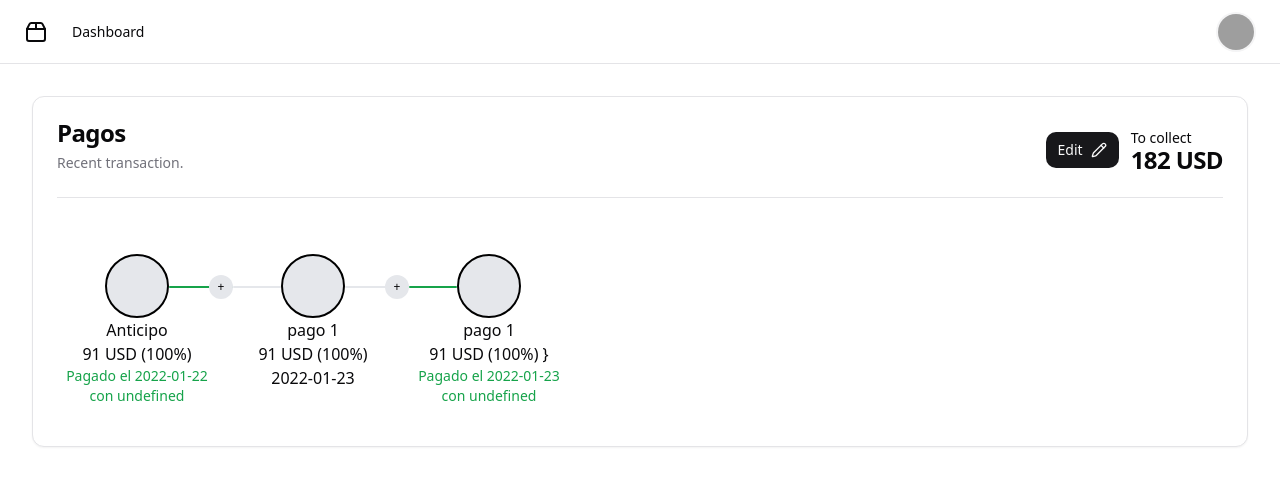
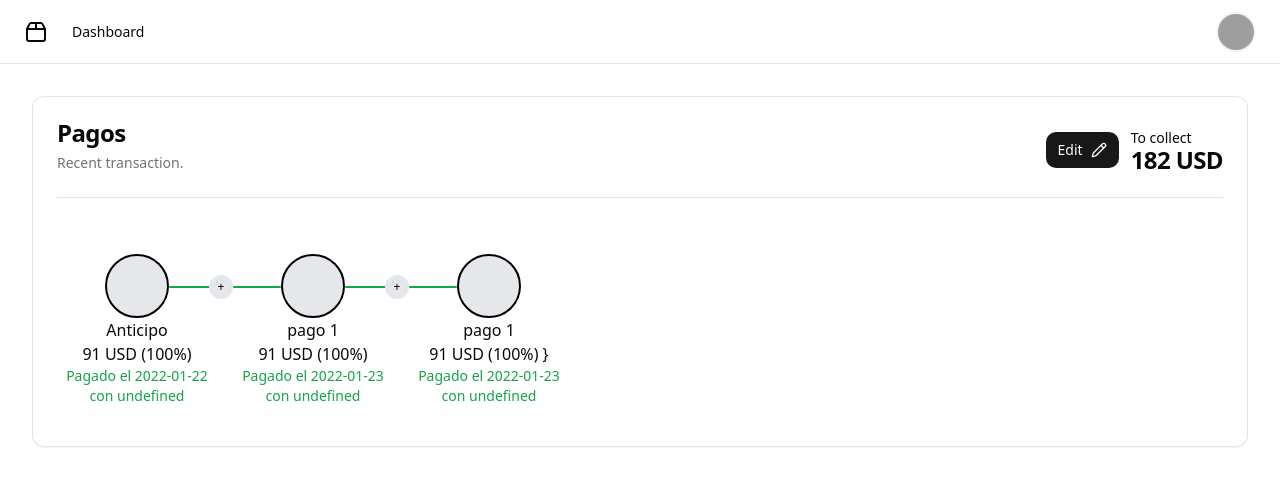
Before and after one commit to alejopua/controlPay_2024, a React (Vite) app: page / in a window 1280 px wide. Shown: the top 486 px of the page. Built offline with nearby package versions, Linux system fonts and the light colour scheme; grey boxes are pictures that could not be loaded.

Commit message:
refactor: Improve MiddlePay component UI and add payment status display

```diff
--- a/src/controlPay/components/MiddlePay.jsx
+++ b/src/controlPay/components/MiddlePay.jsx
@@ -6,11 +6,16 @@ export const MiddlePay = ({
   addNextPay,
   PaymentModalComponent,
   paymentModalProps,
+  statusPay,
 }) => {
   return (
     <div className="h-36 relative w-fit flex flex-row items-start ">
       <div className="h-fit relative flex opacity-100 transition-opacity duration-300 hover:opacity-100 top-8">
-        <div className="h-0.5 w-12 bg-gray-200 rounded"></div>
+        <div
+          className={`h-0.5 w-12 ${
+            statusPay === "pending" ? "bg-gray-200" : "bg-green-600"
+          } rounded`}
+        ></div>
       </div>
       <div className="relative flex flex-col justify-center items-center top-0">
         {PaymentModalComponent && (
@@ -26,11 +31,22 @@ export const MiddlePay = ({
               ? percentage.toString()
               : percentage.toFixed(1)
           }%)`}</h2>
-          <h3>{date}</h3>
+          {statusPay !== "pending" ? (
+            <span>
+              <p className="text-sm text-green-600">{`Pagado el ${date}`}</p>
+              <p className="text-sm text-green-600">{`con ${statusPay}`}</p>
+            </span>
+          ) : (
+            <p className="text-sm text-gray-500">{date}</p>
+          )}
         </div>
       </div>
       <div className="h-fit relative flex opacity-100 transition-opacity duration-300 hover:opacity-100 top-8">
-        <div className="h-0.5 w-16 bg-gray-200 rounded"></div>
+        <div
+          className={`h-0.5 w-16 ${
+            statusPay === "pending" ? "bg-gray-200" : "bg-green-600"
+          } rounded`}
+        ></div>
         <button
           onClick={addNextPay}
           className="absolute right-0 top-1/2 transform -translate-y-1/2 w-6 h-6 bg-gray-200 text-xs text-center rounded-full flex items-center justify-center"
```
